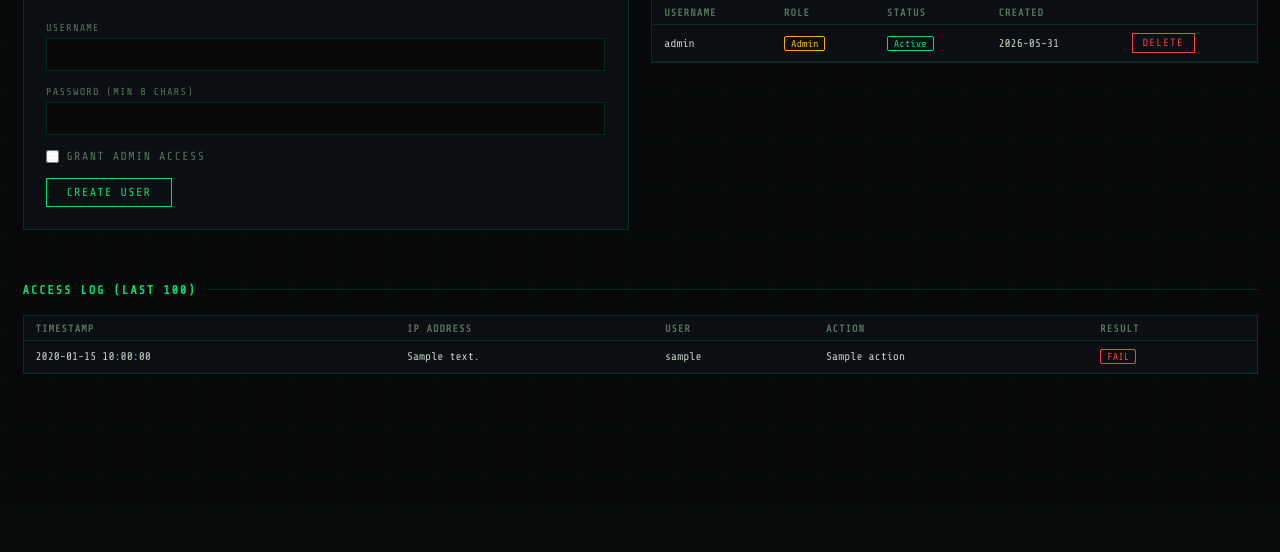
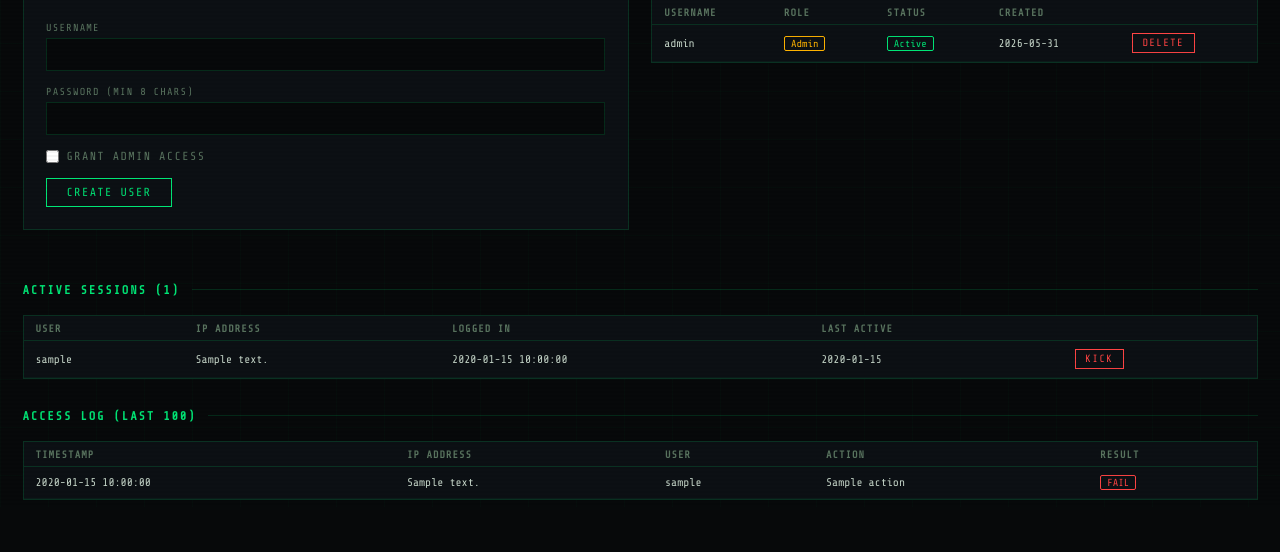
Before and after one commit to Elvienist/sentinel, a Flask app: template templates/admin.html in a window 1280 px wide. Shown: the part 293-845 px from the top of the page. Before the commit the page ends 667 px from the top, so only its background shows below. Run offline with Flask 3, Linux system fonts and the light colour scheme; tables that the repository leaves empty hold one stand-in row (values such as "Sample post"); the template is opened without the code that fills it: values that come from a table or form of the project are taken from there, most other values are stand-ins (such as "Sample title", 1, 10 or a date in 2020); some libraries are stand-ins or nearby versions.

Commit message:
Update admin.html

```diff
--- a/templates/admin.html
+++ b/templates/admin.html
@@ -115,7 +115,48 @@
 
 </div>
 
-<!-- Access Logs -->
+<!-- Active Sessions -->
+<div class="section-hdr" style="margin-top:2rem"><h2>Active Sessions ({{ active_sessions|length }})</h2></div>
+<div class="card" style="padding:0;margin-bottom:2rem">
+  <div class="table-wrap">
+    <table>
+      <thead>
+        <tr>
+          <th>User</th>
+          <th>IP Address</th>
+          <th>Logged In</th>
+          <th>Last Active</th>
+          <th></th>
+        </tr>
+      </thead>
+      <tbody>
+        {% for s in active_sessions %}
+        <tr>
+          <td>{{ s.username }}</td>
+          <td>{{ s.ip_address }}</td>
+          <td>{{ s.created_at.strftime('%Y-%m-%d %H:%M:%S') }}</td>
+          <td>{{ s.last_active.strftime('%Y-%m-%d %H:%M:%S') }}</td>
+          <td>
+            {% if s.user_id != current_user.id %}
+            <form method="POST" style="display:inline"
+                onsubmit="return confirm('Terminate session for {{ s.username }}?')">
+              <input type="hidden" name="action" value="kick_session"/>
+              <input type="hidden" name="session_id" value="{{ s.id }}"/>
+              <button class="btn btn-danger btn-sm">Kick</button>
+            </form>
+            {% else %}
+            <span style="font-family:var(--mono);font-size:.68rem;color:var(--dim)">(you)</span>
+            {% endif %}
+          </td>
+        </tr>
+        {% endfor %}
+        {% if not active_sessions %}
+        <tr><td colspan="5" style="color:var(--dim);text-align:center;padding:1rem">No active sessions.</td></tr>
+        {% endif %}
+      </tbody>
+    </table>
+  </div>
+</div>
 <div class="section-hdr" style="margin-top:2rem"><h2>Access Log (last 100)</h2></div>
 <div class="card" style="padding:0">
   <div class="table-wrap">
```
